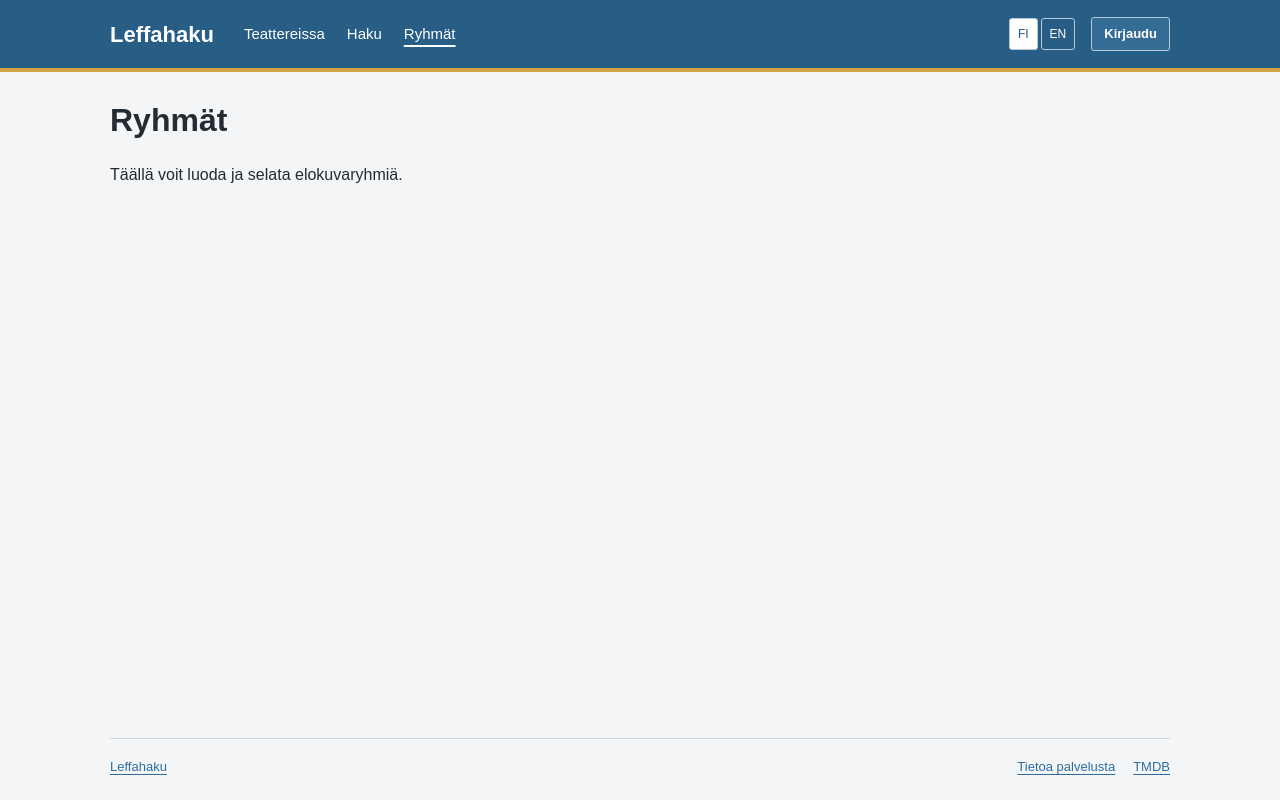
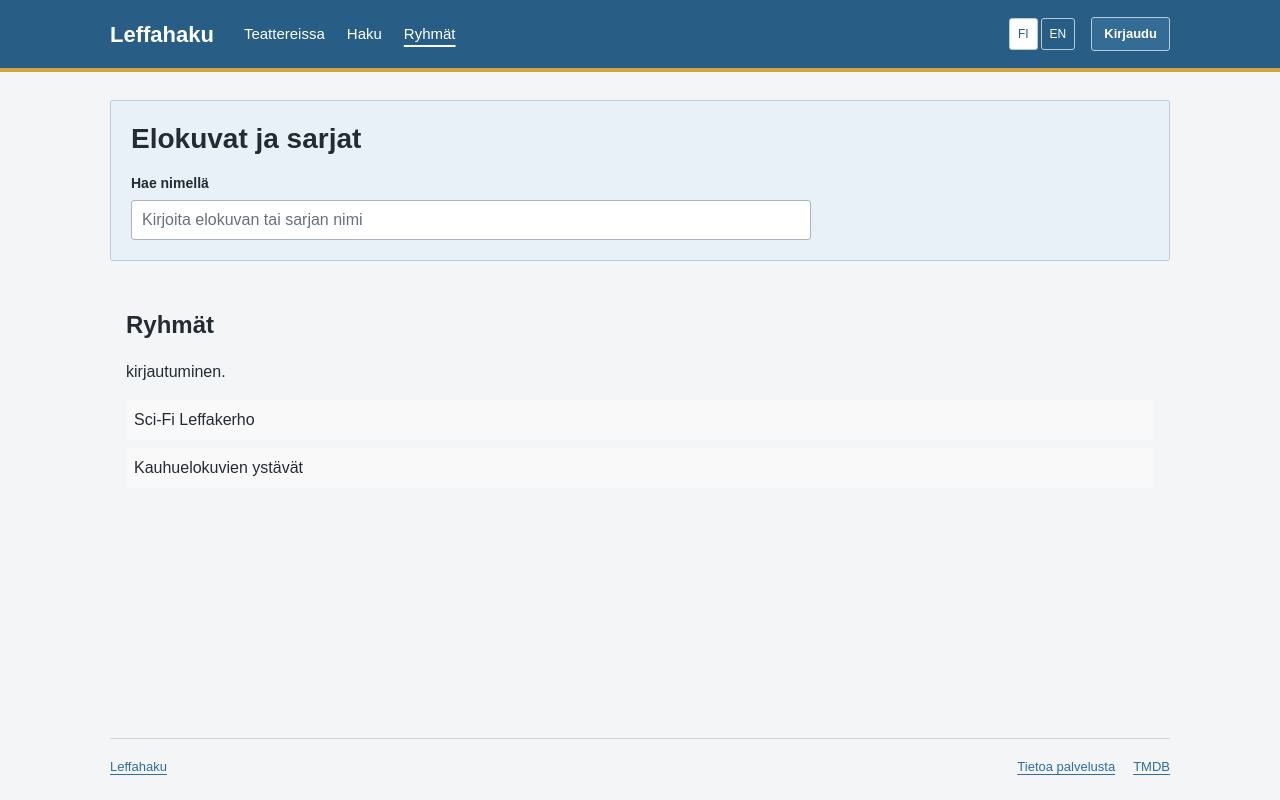
Before and after one commit to Oamk-Ryhma-5/Web-ohjelmoinnin-sovellusprojekti, a React (Vite) app: page /groups in a window 1280 px wide. Built offline with nearby package versions, Linux system fonts and the light colour scheme; no server answers.

Commit message:
raaka grouppiversio
ryhmäsivu toimiva pystyy lisää ja poistaa mutta ne on vaan sanoja

```diff
--- a/src/screens/Groups.jsx
+++ b/src/screens/Groups.jsx
@@ -1,13 +1,95 @@
-import React from 'react';
+import React, { useState } from 'react';
+import { useNavigate } from 'react-router-dom';
 import { useLanguage } from '../context/useLanguage.js';
+import { useUser } from '../context/useUser.js';
 
 export default function Groups() {
   const { texts } = useLanguage();
+  const { user } = useUser();
+  const [query, setQuery] = useState('');
+
+  const [groups, setGroups] = useState([
+    { id: 1, name: 'Sci-Fi Leffakerho' },
+    { id: 2, name: 'Kauhuelokuvien ystävät' }
+  ]);
+  const [newGroupName, setNewGroupName] = useState('');
+  const navigate = useNavigate();
+
+  function search(event) {
+    event.preventDefault();
+    navigate(`/haku?q=${encodeURIComponent(query.trim())}`);
+  }
+
+  function handleCreateGroup(event) {
+    event.preventDefault();
+    if (!newGroupName.trim()) return;
+
+    const newGroup = {
+      id: Date.now(),
+      name: newGroupName.trim()
+    };
+
+    setGroups([...groups, newGroup]);
+    setNewGroupName('');
+  }
+
+  function handleDeleteGroup(id) {
+    setGroups(groups.filter(group => group.id !== id));
+  }
 
   return (
     <div className="container">
-      <h1>{texts.groups || 'Ryhmät'}</h1>
-      <p>Täällä voit luoda ja selata elokuvaryhmiä.</p>
+      {/* Elokuva- ja sarjahaku */}
+      <section className="home-search" aria-labelledby="home-title">
+        <h1 id="home-title">{texts.homeTitle || 'Elokuvat ja sarjat'}</h1>
+        <form className="quick-search" onSubmit={search}>
+          <div className="quick-search-field">
+            <label htmlFor="quick-search">{texts.quickSearch || 'Hae nimellä'}</label>
+            <input
+              id="quick-search"
+              type="text"
+              value={query}
+              onChange={(event) => setQuery(event.target.value)}
+              placeholder={texts.searchPlaceholder || 'Kirjoita elokuvan tai sarjan nimi'}
+            />
+          </div>
+        </form>
+      </section>
+
+      {/* Ryhmien hallinta */}
+      <section className="groups-section" style={{ marginTop: '2rem', padding: '1rem' }}>
+        <h2>{texts.groups || 'Ryhmät'}</h2>
+
+        {user ? (
+          <div className="logged-in-content">
+            <form onSubmit={handleCreateGroup} style={{ marginBottom: '1rem' }}>
+              <input
+                type="text"
+                placeholder="Uuden ryhmän nimi..."
+                value={newGroupName}
+                onChange={(e) => setNewGroupName(e.target.value)}
+                style={{ marginRight: '0.5rem', padding: '0.4rem' }}
+              />
+              <button type="submit">Luo ryhmä</button>
+            </form>
+          </div>
+        ) : (
+          <p>kirjautuminen.</p>
+        )}
+
+        <ul style={{ listStyle: 'none', padding: 0, marginTop: '1rem' }}>
+          {groups.map(group => (
+            <li key={group.id} style={{ display: 'flex', justifyContent: 'space-between', alignItems: 'center', marginBottom: '0.5rem', padding: '0.5rem', background: '#f9f9f9' }}>
+              <span>{group.name}</span>
+              {user && (
+                <button onClick={() => handleDeleteGroup(group.id)} style={{ background: '#ff4d4d', color: 'white', border: 'none', padding: '0.3rem 0.6rem', cursor: 'pointer' }}>
+                  Poista
+                </button>
+              )}
+            </li>
+          ))}
+        </ul>
+      </section>
     </div>
   );
 }
--- a/src/screens/Home.jsx
+++ b/src/screens/Home.jsx
@@ -1,47 +1,38 @@
-import { useState } from 'react'
-import { Link, useNavigate } from 'react-router-dom'
-import { useLanguage } from '../context/useLanguage.js'
-import MovieList from '../components/MovieList.jsx'
+import React, { useState } from 'react';
+import { useNavigate } from 'react-router-dom';
+import { useLanguage } from '../context/useLanguage.js';
+import { useUser } from '../context/useUser.js';
+import MovieList from '../components/MovieList.jsx';
 
 export default function Home() {
-  const { texts, language } = useLanguage()
-  const [query, setQuery] = useState('')
-  const navigate = useNavigate()
+  const { texts } = useLanguage();
+  const { user } = useUser();
+  const [query, setQuery] = useState('');
+  const navigate = useNavigate();
 
   function search(event) {
-    event.preventDefault()
-    navigate(`/haku?q=${encodeURIComponent(query.trim())}`)
+    event.preventDefault();
+    navigate(`/haku?q=${encodeURIComponent(query.trim())}`);
   }
 
   return (
-    <>
+    <div className="container">
+      {/* Elokuva- ja sarjahaku */}
       <section className="home-search" aria-labelledby="home-title">
-        <h1 id="home-title">{texts.homeTitle}</h1>
+        <h1 id="home-title">{texts.homeTitle || 'Elokuvat ja sarjat'}</h1>
         <form className="quick-search" onSubmit={search}>
           <div className="quick-search-field">
-            <label htmlFor="quick-search">{texts.quickSearch}</label>
+            <label htmlFor="quick-search">{texts.quickSearch || 'Hae nimellä'}</label>
             <input
               id="quick-search"
+              type="text"
               value={query}
               onChange={(event) => setQuery(event.target.value)}
-              placeholder={texts.searchPlaceholder}
-              maxLength={200}
+              placeholder={texts.searchPlaceholder || 'Kirjoita elokuvan tai sarjan nimi'}
             />
           </div>
-          <button className="button" type="submit">
-            {texts.searchButton}
-          </button>
         </form>
       </section>
-      <section className="catalog-section" aria-labelledby="now-playing-title">
-        <div className="section-heading">
-          <h2 id="now-playing-title">{texts.nowPlaying}</h2>
-          <Link className="text-link" to="/haku">
-            {texts.browseSearch}
-          </Link>
-        </div>
-        <MovieList key={language} url="/api/movies/now-playing" />
-      </section>
-    </>
-  )
+    </div>
+  );
 }
```
